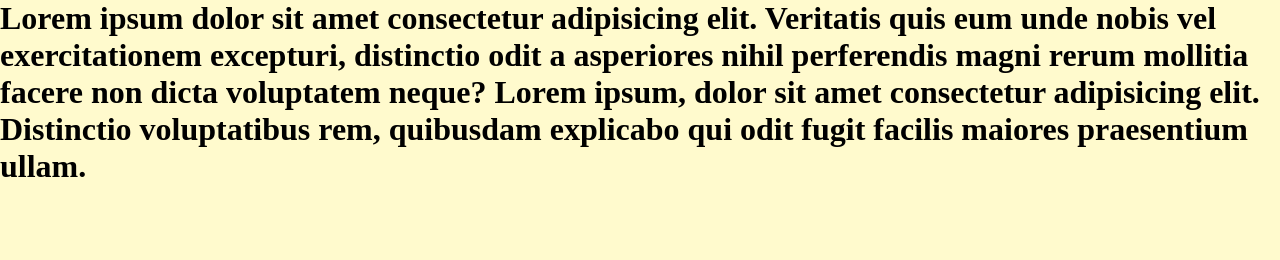
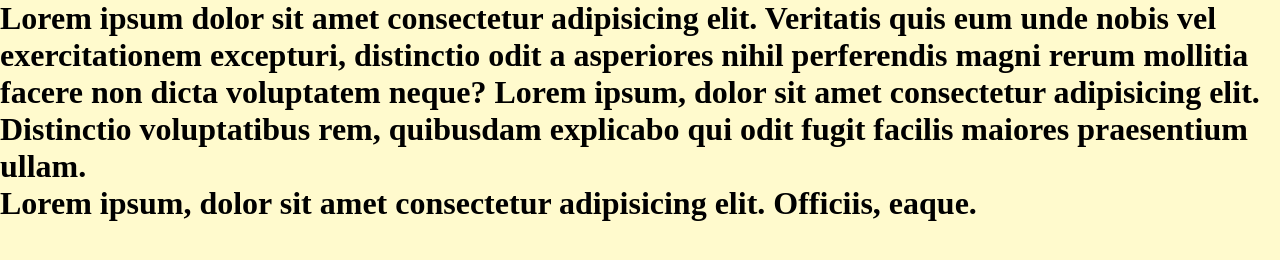
Before and after one commit to NaRuTOO1TenX/Example, a plain HTML site: page index.html in a window 1280 px wide. Drawn offline with Linux system fonts and the light colour scheme.

Commit message:
Footer branchi ichiga footernini qo'shish

```diff
--- a/index.html
+++ b/index.html
@@ -11,6 +11,9 @@
     <h1>Lorem ipsum dolor sit amet consectetur adipisicing elit. Veritatis quis eum unde nobis vel exercitationem excepturi, distinctio odit a asperiores nihil perferendis magni rerum mollitia facere non dicta voluptatem neque?
     Lorem ipsum, dolor sit amet consectetur adipisicing elit. Distinctio voluptatibus rem, quibusdam explicabo qui odit fugit facilis maiores praesentium ullam.
     </h1>
+    <footer>
+        <h1>Lorem ipsum, dolor sit amet consectetur adipisicing elit. Officiis, eaque.</h1>
+    </footer>
 </body>
 </html>
 
@@ -198,5 +201,163 @@ Date:   Tue May 2 16:17:50 2023 +0500
 
     That is first lesson about GitHub
 
+user@WIN-47U2UHOPSA0 MINGW64 ~/Desktop/HTML New (master)
+$ git status
+On branch master
+Changes not staged for commit:
+  (use "git add <file>..." to update what will be committed)
+  (use "git restore <file>..." to discard changes in working directory)
+        modified:   index.html
+
+no changes added to commit (use "git add" and/or "git commit -a")
+
+user@WIN-47U2UHOPSA0 MINGW64 ~/Desktop/HTML New (master)
+$ git add .
+
+user@WIN-47U2UHOPSA0 MINGW64 ~/Desktop/HTML New (master)
+$ git commit -m "Information GitHub"
+[master 67c666f] Information GitHub
+ 1 file changed, 77 insertions(+), 1 deletion(-)
+
+user@WIN-47U2UHOPSA0 MINGW64 ~/Desktop/HTML New (master)
+$ git status
+On branch master
+Changes not staged for commit:
+  (use "git add <file>..." to update what will be committed)
+  (use "git restore <file>..." to discard changes in working directory)
+        modified:   index.html
+
+no changes added to commit (use "git add" and/or "git commit -a")
+
+user@WIN-47U2UHOPSA0 MINGW64 ~/Desktop/HTML New (master)
+$ git add .
+
+user@WIN-47U2UHOPSA0 MINGW64 ~/Desktop/HTML New (master)
+$ git commit -m "Add p"
+[master dc68761] Add p
+ 1 file changed, 4 insertions(+), 1 deletion(-)
+
+user@WIN-47U2UHOPSA0 MINGW64 ~/Desktop/HTML New (master)
+$ git checkout index.html
+Updated 1 paths from the index
+
+user@WIN-47U2UHOPSA0 MINGW64 ~/Desktop/HTML New (master)
+$ git log
+commit dc6876135730452588ef724b66f4738a73009f87 (HEAD -> master)
+Author: Asadbek <asavbatov@gmail.com>
+Date:   Tue May 2 16:38:11 2023 +0500
+
+    Add p
+
+commit 67c666fce88760644ae9602f9dfb6aa2c1c6fdfe
+Author: Asadbek <asavbatov@gmail.com>
+Date:   Tue May 2 16:37:22 2023 +0500
+
+    Information GitHub
+
+commit c65276373b23552937ec13aff43130d03107931c
+Author: Asadbek <asavbatov@gmail.com>
+Date:   Tue May 2 16:33:58 2023 +0500
+
+    Change Author
+
+commit 5593cde8c1d3e49be24d1eda5c8f69dc7a845810
+Author: Asadbek <asavbatov@gmail.com>
+Date:   Tue May 2 16:28:17 2023 +0500
+
+    CSS dagi o'garishlar
+
+commit e04df86bfd0f8dc4b1da5b53c6f9b7346b4c2cd0
+Author: Asadbek <asavbatov@gmail.com>
+Date:   Tue May 2 16:22:10 2023 +0500
+
+    Second action
+
+commit b7c7250c6cb0c4ef105a2903bfb2804b1ce14a13
+Author: Asadbek <asavbatov@gmail.com>
+Date:   Tue May 2 16:17:50 2023 +0500
+
+    That is first lesson about GitHub
+
+user@WIN-47U2UHOPSA0 MINGW64 ~/Desktop/HTML New (master)
+$ ^C
+
+user@WIN-47U2UHOPSA0 MINGW64 ~/Desktop/HTML New (master)
+$ git checkout 67c666fce88760644ae9602f9dfb6aa2c1c6fdfe
+Note: switching to '67c666fce88760644ae9602f9dfb6aa2c1c6fdfe'.
+
+You are in 'detached HEAD' state. You can look around, make experimental
+changes and commit them, and you can discard any commits you make in this
+state without impacting any branches by switching back to a branch.
+
+If you want to create a new branch to retain commits you create, you may
+do so (now or later) by using -c with the switch command. Example:
+
+  git switch -c <new-branch-name>
+
+Or undo this operation with:
+
+  git switch -
+
+Turn off this advice by setting config variable advice.detachedHead to false
+
+HEAD is now at 67c666f Information GitHub
+
+user@WIN-47U2UHOPSA0 MINGW64 ~/Desktop/HTML New ((67c666f...))
+$
+
 
 -->
+
+
+<!--   Help menu
+
+user@WIN-47U2UHOPSA0 MINGW64 ~/Desktop/HTML New ((67c666f...))
+$ git help
+usage: git [-v | --version] [-h | --help] [-C <path>] [-c <name>=<value>]
+           [--exec-path[=<path>]] [--html-path] [--man-path] [--info-path]
+           [-p | --paginate | -P | --no-pager] [--no-replace-objects] [--bare]
+           [--git-dir=<path>] [--work-tree=<path>] [--namespace=<name>]
+           [--config-env=<name>=<envvar>] <command> [<args>]
+
+These are common Git commands used in various situations:
+
+start a working area (see also: git help tutorial)
+   clone     Clone a repository into a new directory
+   init      Create an empty Git repository or reinitialize an existing one
+
+work on the current change (see also: git help everyday)
+   add       Add file contents to the index
+   mv        Move or rename a file, a directory, or a symlink
+   restore   Restore working tree files
+   rm        Remove files from the working tree and from the index
+
+examine the history and state (see also: git help revisions)
+   bisect    Use binary search to find the commit that introduced a bug
+   diff      Show changes between commits, commit and working tree, etc
+   grep      Print lines matching a pattern
+   log       Show commit logs
+   show      Show various types of objects
+   status    Show the working tree status
+
+grow, mark and tweak your common history
+   branch    List, create, or delete branches
+   commit    Record changes to the repository
+   merge     Join two or more development histories together
+   rebase    Reapply commits on top of another base tip
+   reset     Reset current HEAD to the specified state
+   switch    Switch branches
+   tag       Create, list, delete or verify a tag object signed with GPG
+
+collaborate (see also: git help workflows)
+   fetch     Download objects and refs from another repository
+   pull      Fetch from and integrate with another repository or a local branch
+   push      Update remote refs along with associated objects
+
+'git help -a' and 'git help -g' list available subcommands and some
+concept guides. See 'git help <command>' or 'git help <concept>'
+to read about a specific subcommand or concept.
+See 'git help git' for an overview of the system.
+
+
+    Help menu-->
```
